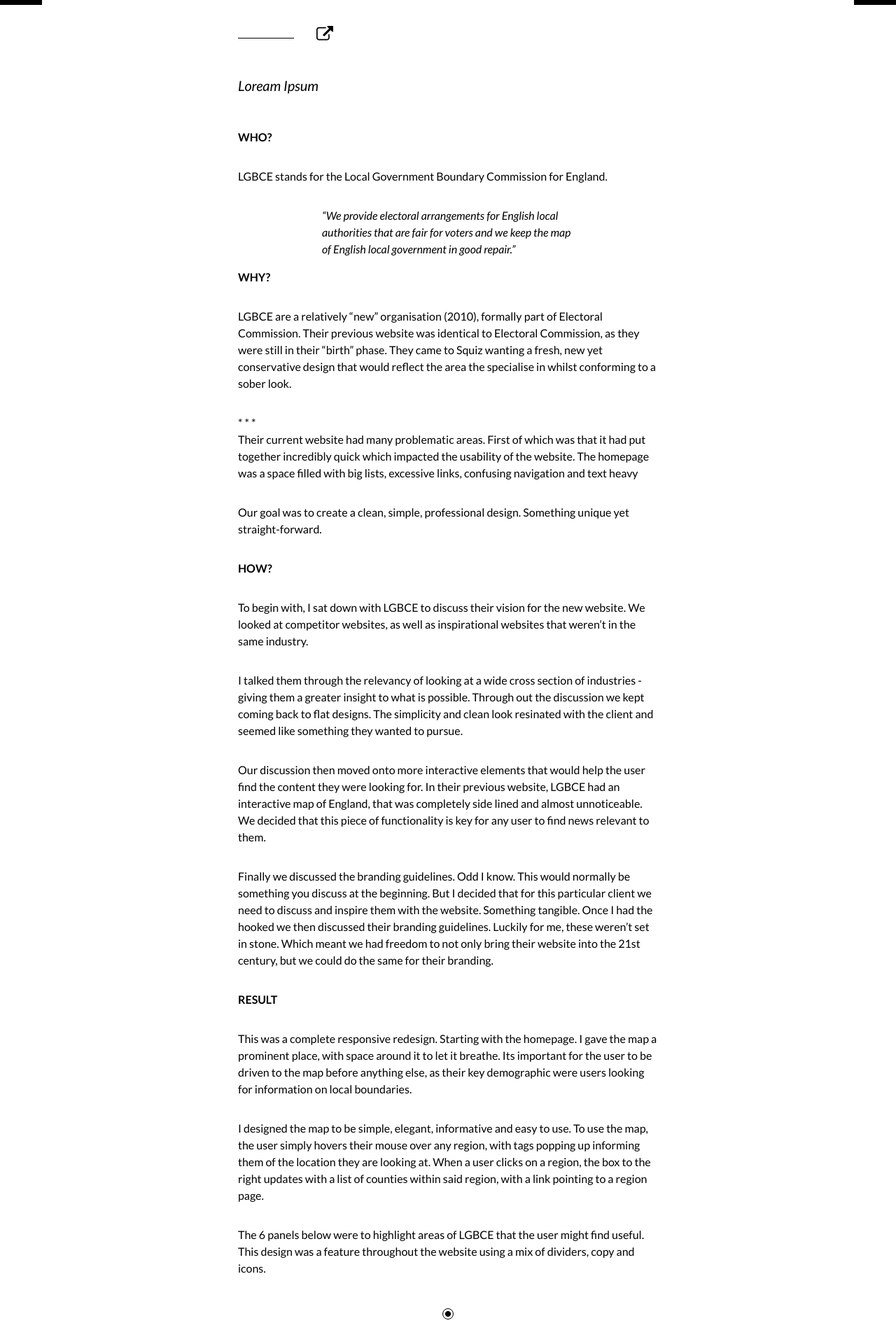
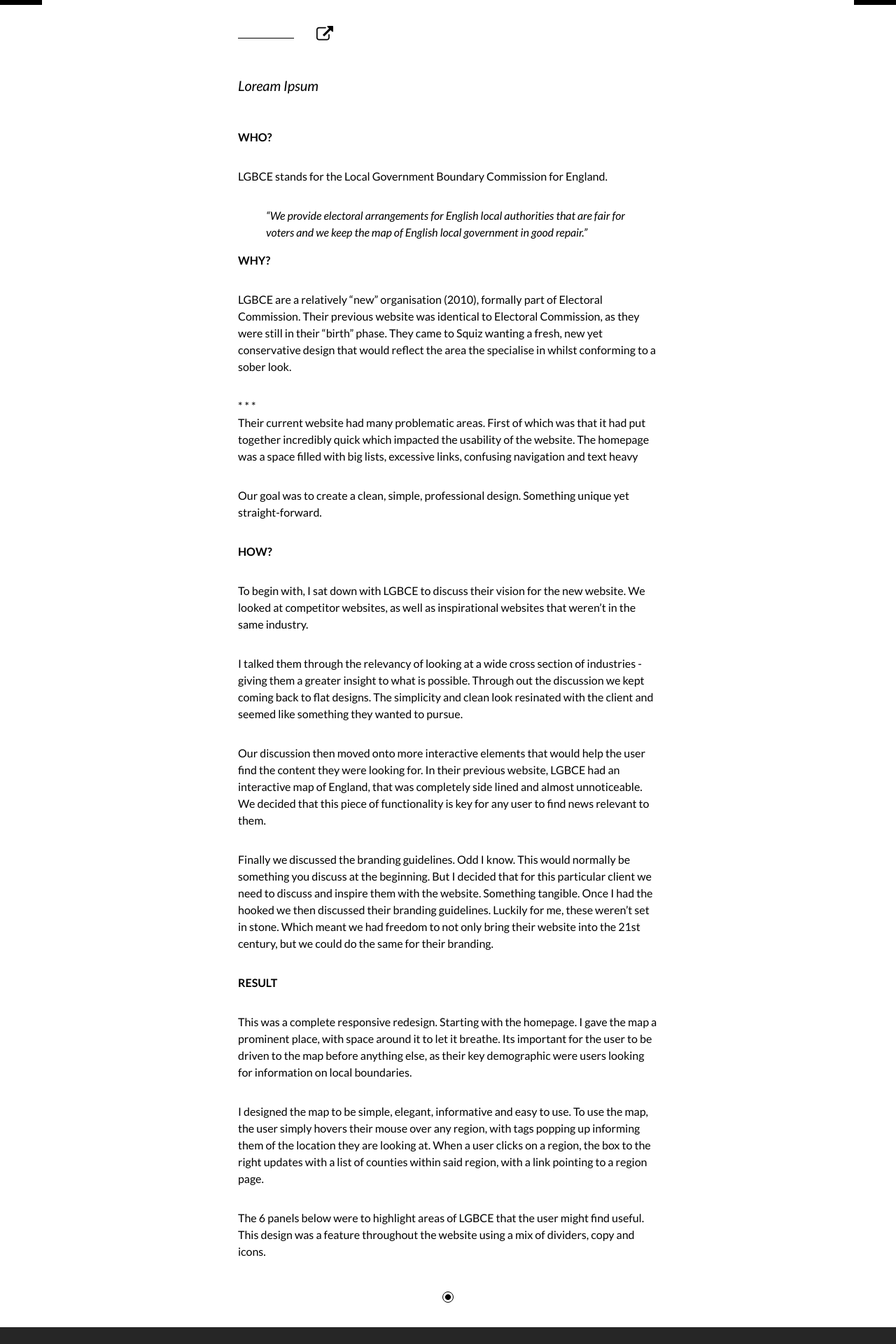
Before and after one commit to lukecarlton/lukecarlton.com, a Jekyll site: the page built from _posts/2014-01-06-LGBCE.md, in a window 1280 px wide. Shown: the part 673-2593 px from the top of the page at 70% size. Built offline with Jekyll 4.4.1, drawn with Linux system fonts in a browser that asks for light colours; Markdown is read by kramdown in place of the engine named in the settings; after the commit the page ends 2569 px from its top, so only the background shows below that.

```diff
--- a/_posts/2014-01-06-LGBCE.md
+++ b/_posts/2014-01-06-LGBCE.md
@@ -30,7 +30,7 @@ share: false
 
 LGBCE stands for the Local Government Boundary Commission for England.
 
->>>*"We provide electoral arrangements for English local authorities that are fair for voters and we keep the map of English local government in good repair."*
+>*"We provide electoral arrangements for English local authorities that are fair for voters and we keep the map of English local government in good repair."*
 
 **WHY?**
 
```
